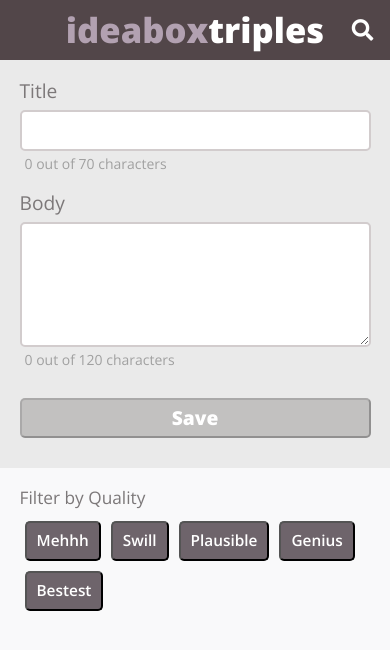
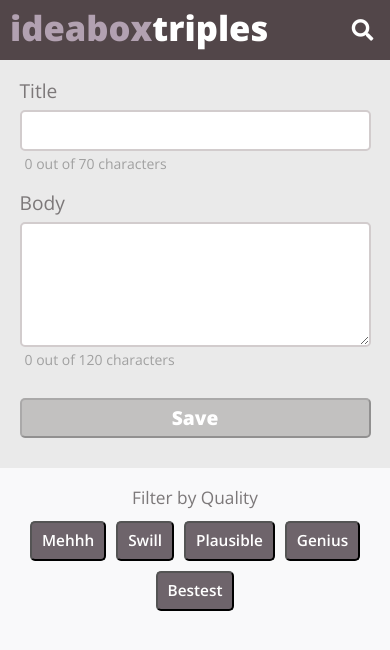
Before and after one commit to lynnerang/ideabox, a plain HTML site: page index.html in a window 390 px wide. Drawn offline with nearby package versions, Linux system fonts and the light colour scheme.

Commit message:
Tweaked CSS for smallest screen size
Co-authored by: Colby Allen <colbyallen012@gmail.com>
Co-authored by: Melissa Lachasse <melissalachasse@gmail.com>

```diff
--- a/styles.css
+++ b/styles.css
@@ -363,6 +363,8 @@ i.fa-minus-circle {
 
   header {
     height: 60px;
+    flex-direction: row;
+    justify-content: space-between;
   }
 
   h1 {
@@ -390,9 +392,13 @@ i.fa-minus-circle {
     top: 12px;
   }
 
+  .filter-label {
+    text-align: center;
+  }
+
   .filter-btns {
     flex-wrap: wrap;
-    justify-content: flex-start;
+    justify-content: center;
   }
 
   .filter-btn {
```
